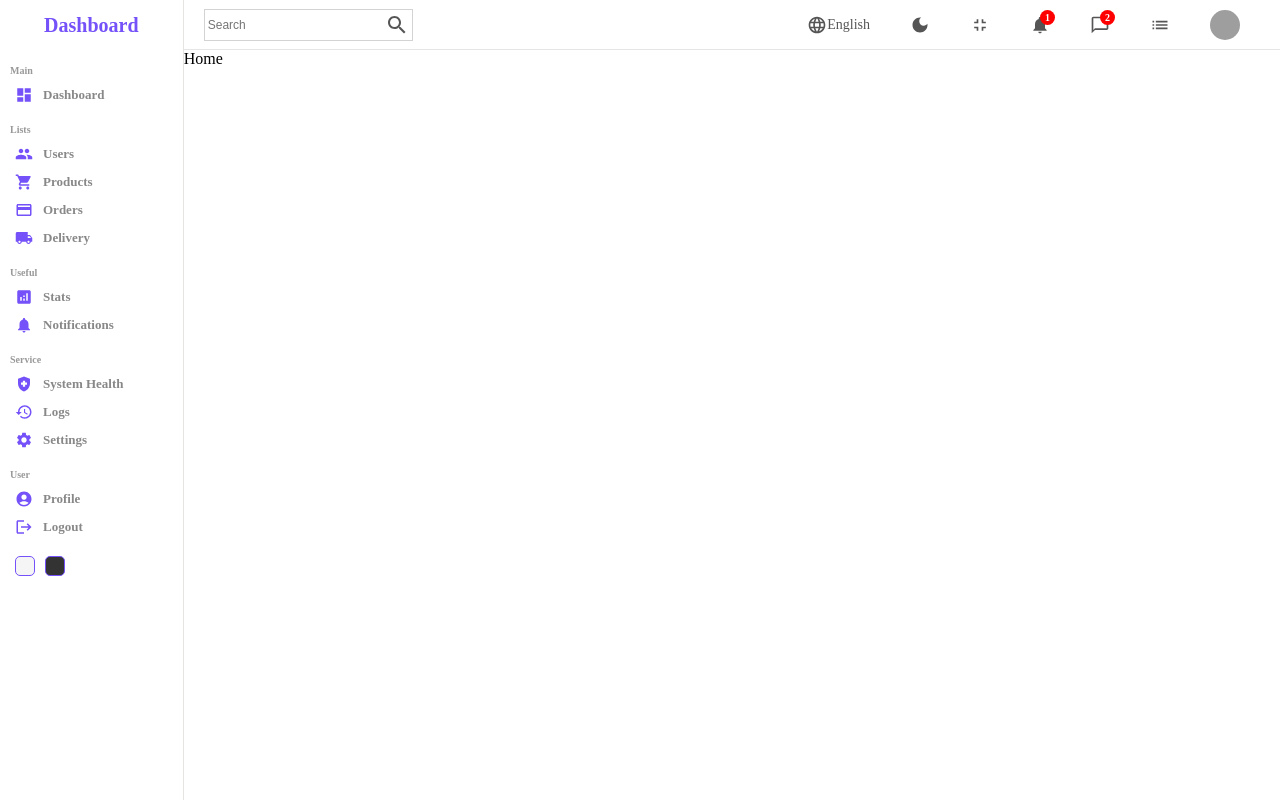
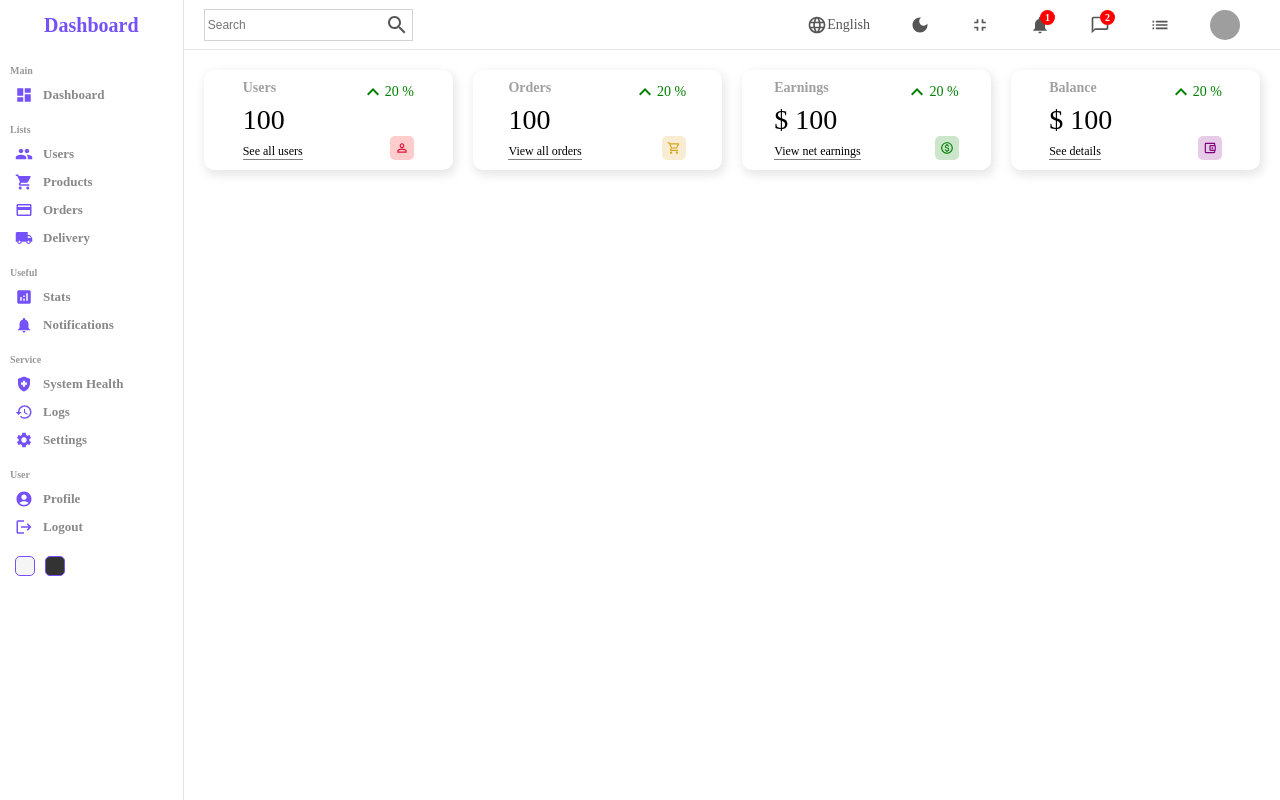
Before and after one commit to AmrMustafa13/admin-dashboard-react.js, a React (Create React App) app: page / in a window 1280 px wide. Built offline with nearby package versions, Linux system fonts and the light colour scheme; grey boxes are pictures that could not be loaded; the HTML template or start-up script is replaced by a standard one.

Commit message:
widgets created

```diff
--- /dev/null
+++ b/src/components/Widget/Widget.js
@@ -0,0 +1,97 @@
+import React from "react";
+import "./widget.scss";
+import KeyboardArrowUpIcon from "@mui/icons-material/KeyboardArrowUp";
+import PersonOutlineIcon from "@mui/icons-material/PersonOutline";
+import {
+  AccountBalanceWalletOutlined,
+  MonetizationOnOutlined,
+  ShoppingCartOutlined,
+} from "@mui/icons-material";
+
+const Widget = ({ type }) => {
+  let data;
+
+  const amount = 100;
+  const percentage = 20;
+
+  switch (type) {
+    case "user":
+      data = {
+        title: "Users",
+        isMoney: false,
+        link: "See all users",
+        icon: (
+          <PersonOutlineIcon
+            className="icon"
+            style={{ color: "crimson", backgroundColor: "rgba(255,0,0,.2)" }}
+          />
+        ),
+      };
+      break;
+    case "order":
+      data = {
+        title: "Orders",
+        isMoney: false,
+        link: "View all orders",
+        icon: (
+          <ShoppingCartOutlined
+            className="icon"
+            style={{
+              color: "goldenrod",
+              backgroundColor: "rgba(218,165,32,.2)",
+            }}
+          />
+        ),
+      };
+      break;
+    case "earnings":
+      data = {
+        title: "Earnings",
+        isMoney: true,
+        link: "View net earnings",
+        icon: (
+          <MonetizationOnOutlined
+            className="icon"
+            style={{ color: "green", backgroundColor: "rgba(0,128,0,.2)" }}
+          />
+        ),
+      };
+      break;
+    case "balance":
+      data = {
+        title: "Balance",
+        isMoney: true,
+        link: "See details",
+        icon: (
+          <AccountBalanceWalletOutlined
+            className="icon"
+            style={{ color: "purple", backgroundColor: "rgba(128,0,128,.2)" }}
+          />
+        ),
+      };
+      break;
+    default:
+      break;
+  }
+
+  return (
+    <div className="widget">
+      <div className="left">
+        <span className="title">{data.title}</span>
+        <span className="counter">
+          {data.isMoney && "$"} {amount}
+        </span>
+        <span className="link">{data.link}</span>
+      </div>
+      <div className="right">
+        <div className="percentage positive">
+          <KeyboardArrowUpIcon />
+          {percentage} %
+        </div>
+        {data.icon}
+      </div>
+    </div>
+  );
+};
+
+export default Widget;
--- /dev/null
+++ b/src/components/Widget/widget.scss
@@ -0,0 +1,46 @@
+.widget {
+  display: flex;
+  justify-content: space-around;
+  flex: 1;
+  padding: 10px;
+  box-shadow: 2px 4px 10px 1px rgba(201, 201, 201, 0.47);
+  border-radius: 10px;
+  height: 100px;
+  .left,
+  .right {
+    display: flex;
+    flex-direction: column;
+    justify-content: space-between;
+    .title {
+      font-weight: bold;
+      font-size: 14px;
+      color: rgb(160, 160, 160);
+    }
+    .counter {
+      font-size: 28px;
+      font-weight: 300;
+    }
+    .link {
+      width: max-content;
+      font-size: 12px;
+      border-bottom: 1px solid gray;
+    }
+    .percentage {
+      display: flex;
+      align-items: center;
+      font-size: 14px;
+      &.positive {
+        color: green;
+      }
+      &.negative {
+        color: red;
+      }
+    }
+    .icon {
+      font-size: 24px;
+      padding: 5px;
+      border-radius: 5px;
+      align-self: flex-end;
+    }
+  }
+}
--- a/src/pages/Home/Home.js
+++ b/src/pages/Home/Home.js
@@ -2,6 +2,7 @@
 import "./home.scss";
 import Sidebar from "../../components/Sidebar/Sidebar";
 import Navbar from "../../components/Navbar/Navbar";
+import Widget from "../../components/Widget/Widget";
 
 const Home = () => {
   return (
@@ -9,7 +10,12 @@
       <Sidebar />
       <div className="home-container">
         <Navbar />
-        Home
+        <div className="widgets">
+          <Widget type="user" />
+          <Widget type="order" />
+          <Widget type="earnings" />
+          <Widget type="balance" />
+        </div>
       </div>
     </div>
   );
--- a/src/pages/Home/home.scss
+++ b/src/pages/Home/home.scss
@@ -2,5 +2,10 @@
   display: flex;
   .home-container {
     flex: 6;
+    .widgets {
+      display: flex;
+      padding: 20px;
+      gap: 20px;
+    }
   }
 }
```
